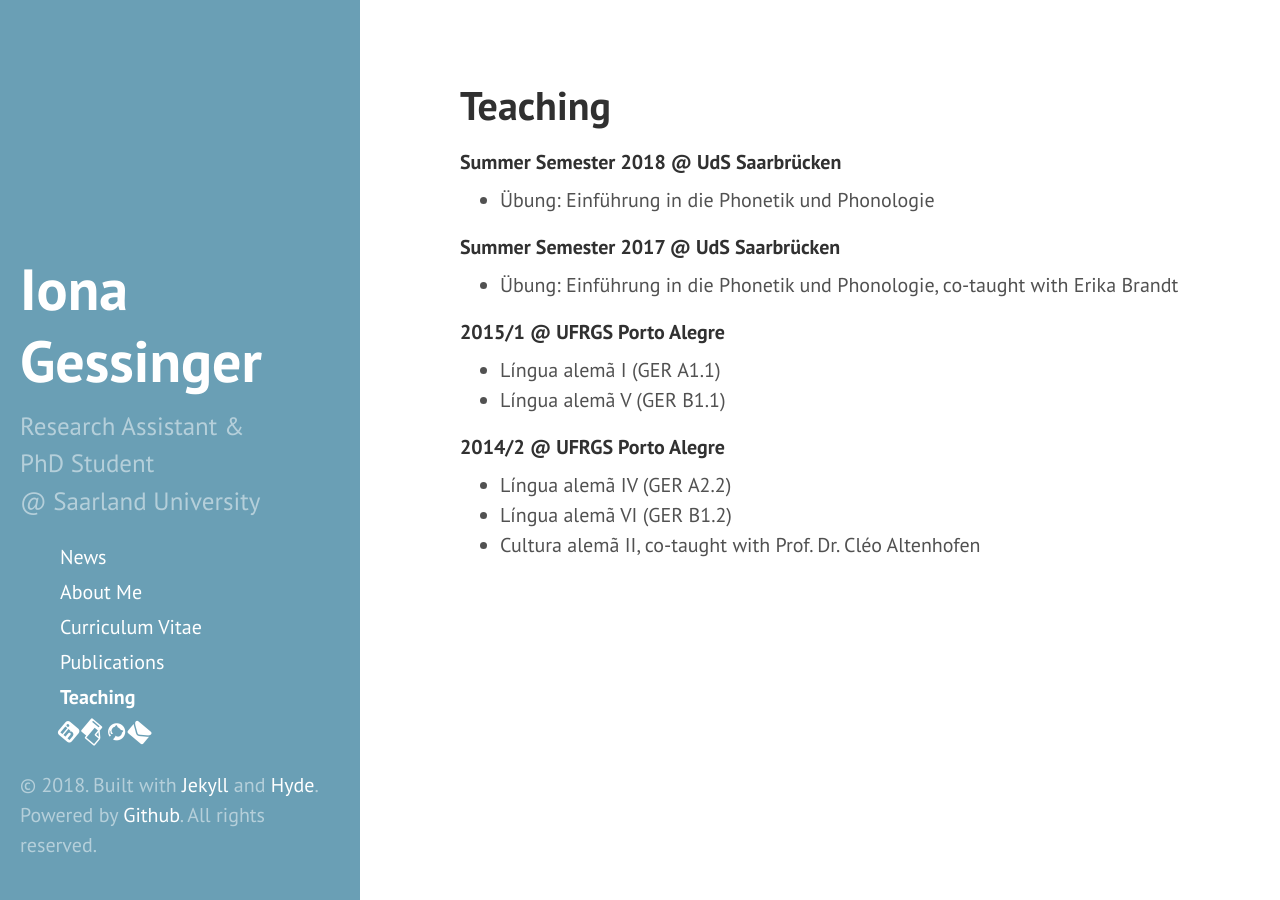
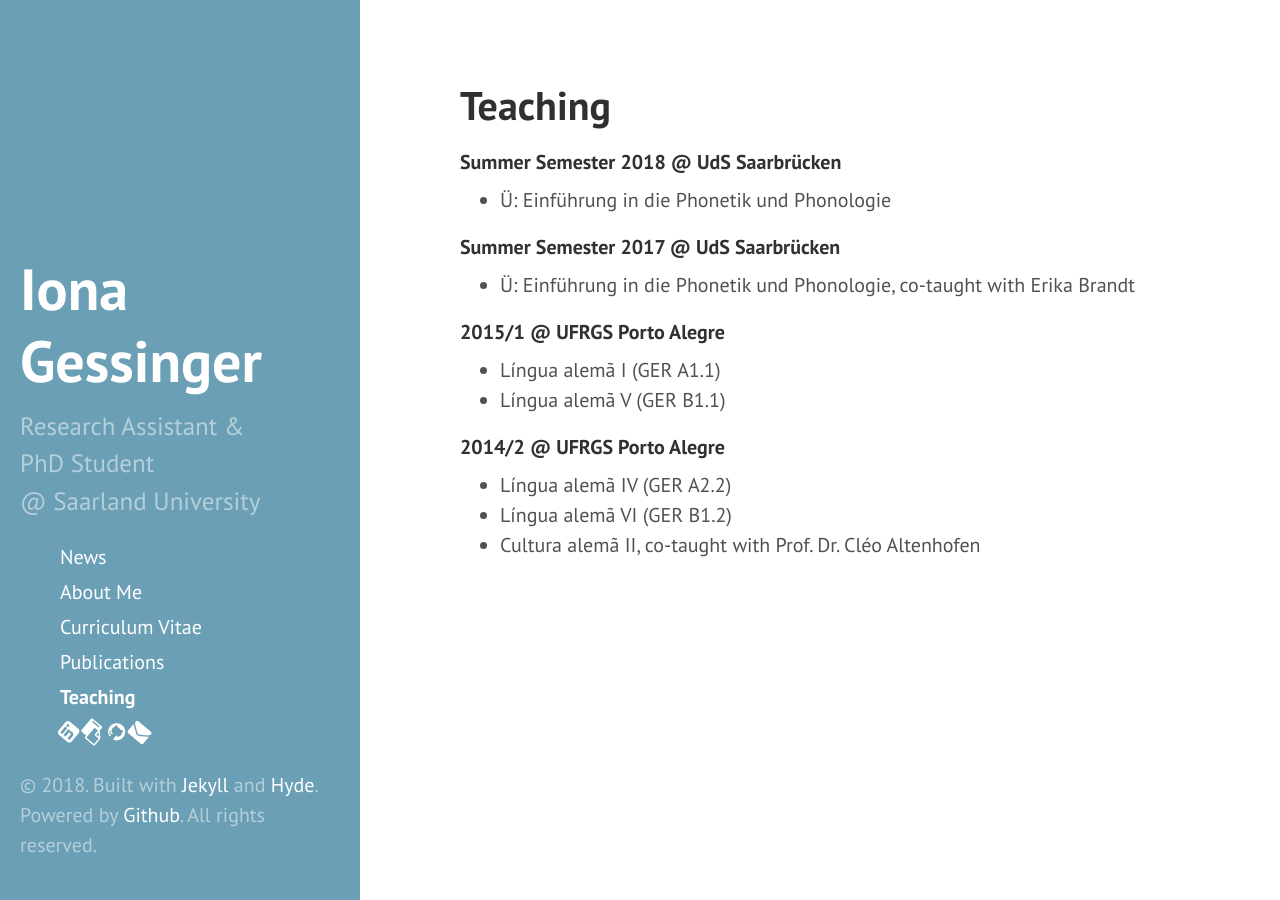
Before and after one commit to ioonaa/ioonaa.github.io, a Jekyll site: the page built from teaching.md, in a window 1280 px wide. Built offline with Jekyll 4.4.1, drawn with Linux system fonts in a browser that asks for light colours; nearby versions of some CDN libraries; Markdown is read by kramdown in place of the engine named in the settings.

Commit message:
Update teaching.md

```diff
--- a/teaching.md
+++ b/teaching.md
@@ -6,12 +6,12 @@ permalink: /teaching/
 
 #### Summer Semester 2018 @ UdS Saarbrücken
  <ul>
-   <li>Übung: Einführung in die Phonetik und Phonologie</li>
+   <li>Ü: Einführung in die Phonetik und Phonologie</li>
  </ul>
 
 #### Summer Semester 2017 @ UdS Saarbrücken
  <ul>
-  <li>Übung: Einführung in die Phonetik und Phonologie, co-taught with Erika Brandt</li>
+  <li>Ü: Einführung in die Phonetik und Phonologie, co-taught with Erika Brandt</li>
  </ul>
 
 #### 2015/1 @ UFRGS Porto Alegre
```
